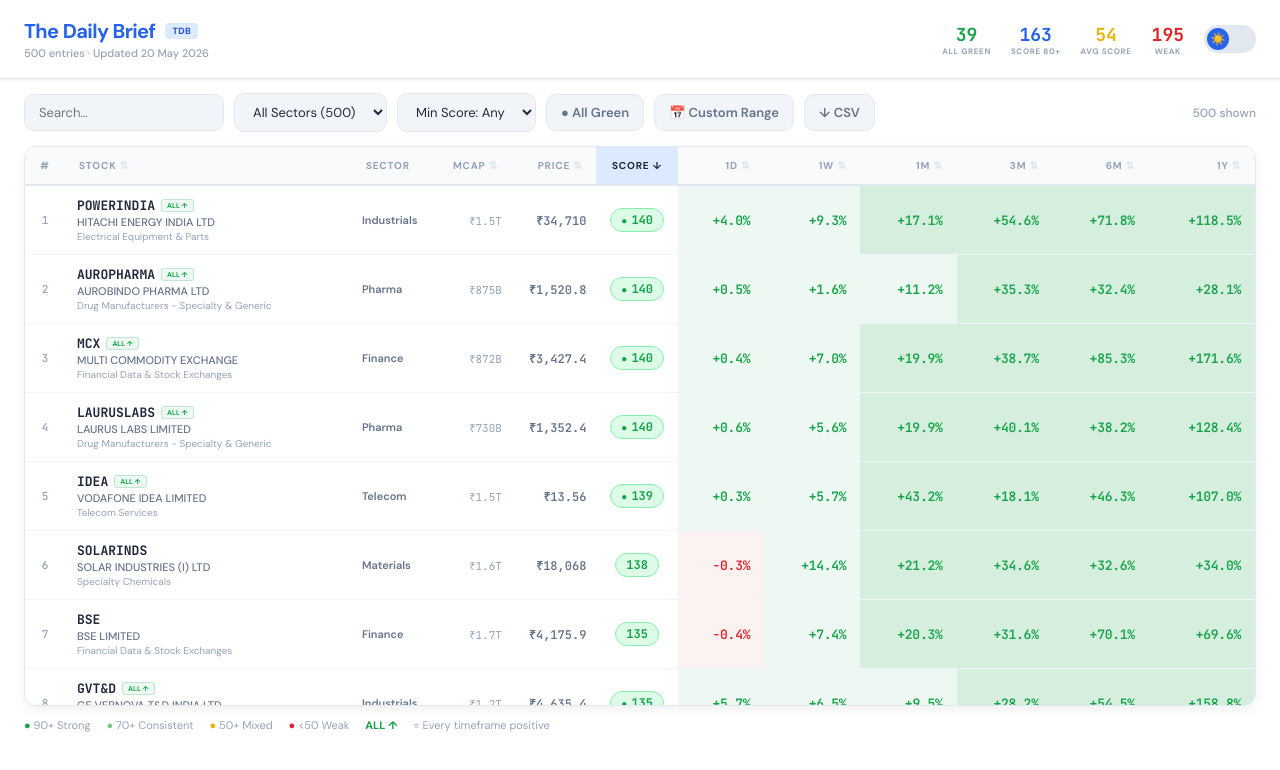
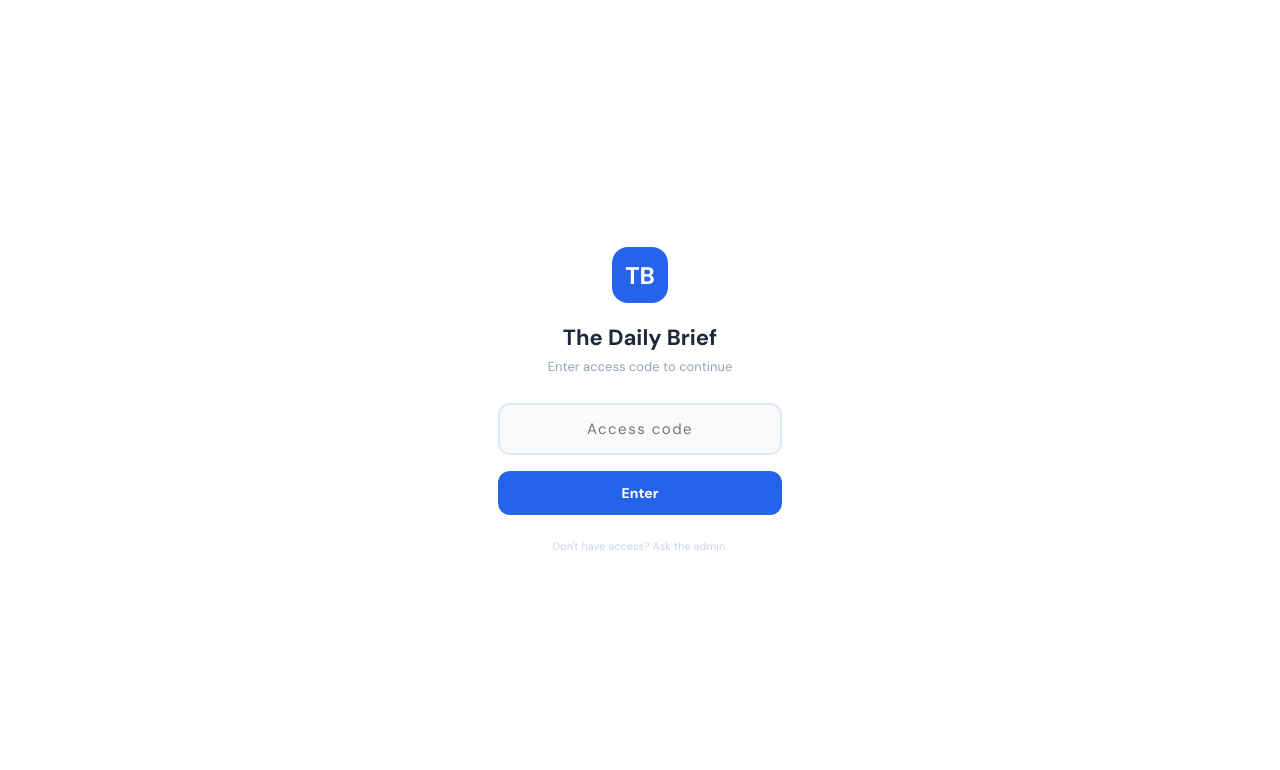
Before and after one commit to SaiGitGod/Stock-return-Screener, a React (Vite) app: page / in a window 1280 px wide. Shown: the top 770 px of the page. Built offline with nearby package versions, Linux system fonts and the light colour scheme.

Commit message:
Update App.jsx

```diff
--- a/src/App.jsx
+++ b/src/App.jsx
@@ -1,4 +1,104 @@
 import { useState, useMemo, useEffect, useCallback } from "react";
+
+// ── Password Gate ──
+// To change the password: replace the text inside the quotes below.
+// Share this password with your friends so they can access the site.
+const ACCESS_PASSWORD = "04051997";
+
+function simpleHash(str) {
+  let h = 0;
+  for (let i = 0; i < str.length; i++) {
+    h = ((h << 5) - h) + str.charCodeAt(i);
+    h |= 0;
+  }
+  return h.toString(36);
+}
+
+const PASS_HASH = simpleHash(ACCESS_PASSWORD);
+
+function PasswordGate({ onUnlock }) {
+  const [input, setInput] = useState("");
+  const [error, setError] = useState(false);
+  const [shake, setShake] = useState(false);
+
+  const handleSubmit = () => {
+    if (simpleHash(input.trim()) === PASS_HASH) {
+      try { sessionStorage.setItem("tdb-auth", PASS_HASH); } catch {}
+      onUnlock();
+    } else {
+      setError(true);
+      setShake(true);
+      setTimeout(() => setShake(false), 500);
+    }
+  };
+
+  return (
+    <div style={{
+      minHeight: "100vh", display: "flex", alignItems: "center", justifyContent: "center",
+      background: "#ffffff", fontFamily: "'DM Sans', sans-serif",
+    }}>
+      <link href="https://fonts.googleapis.com/css2?family=DM+Sans:wght@400;500;600;700&display=swap" rel="stylesheet" />
+      <div style={{
+        textAlign: "center", padding: 48, maxWidth: 380, width: "100%",
+        animation: shake ? "shake 0.4s ease" : "none",
+      }}>
+        <style>{`
+          @keyframes shake {
+            0%, 100% { transform: translateX(0); }
+            20%, 60% { transform: translateX(-8px); }
+            40%, 80% { transform: translateX(8px); }
+          }
+        `}</style>
+        <div style={{
+          width: 56, height: 56, borderRadius: 16, background: "#2563eb",
+          display: "flex", alignItems: "center", justifyContent: "center",
+          margin: "0 auto 20px", fontSize: 24, color: "#fff", fontWeight: 700,
+        }}>TB</div>
+        <h1 style={{ fontSize: 22, fontWeight: 700, color: "#1e293b", marginBottom: 6 }}>The Daily Brief</h1>
+        <p style={{ fontSize: 13, color: "#94a3b8", marginBottom: 28 }}>Enter access code to continue</p>
+
+        <input
+          type="password"
+          value={input}
+          onChange={e => { setInput(e.target.value); setError(false); }}
+          onKeyDown={e => e.key === "Enter" && handleSubmit()}
+          placeholder="Access code"
+          autoFocus
+          style={{
+            width: "100%", padding: "14px 16px", fontSize: 15,
+            border: `2px solid ${error ? "#ef4444" : "#e2e8f0"}`,
+            borderRadius: 12, outline: "none", textAlign: "center",
+            fontFamily: "'DM Sans', sans-serif", color: "#1e293b",
+            background: "#f8fafc", letterSpacing: "0.1em",
+            transition: "border 0.2s",
+          }}
+        />
+
+        {error && (
+          <p style={{ fontSize: 12, color: "#ef4444", marginTop: 10, fontWeight: 500 }}>
+            Incorrect code. Try again.
+          </p>
+        )}
+
+        <button onClick={handleSubmit} style={{
+          width: "100%", padding: "13px 0", marginTop: 16, fontSize: 14,
+          fontWeight: 700, color: "#ffffff", background: "#2563eb",
+          border: "none", borderRadius: 12, cursor: "pointer",
+          fontFamily: "'DM Sans', sans-serif", transition: "background 0.15s",
+        }}
+          onMouseEnter={e => e.target.style.background = "#1d4ed8"}
+          onMouseLeave={e => e.target.style.background = "#2563eb"}
+        >
+          Enter
+        </button>
+
+        <p style={{ fontSize: 11, color: "#cbd5e1", marginTop: 24 }}>
+          Don't have access? Ask the admin.
+        </p>
+      </div>
+    </div>
+  );
+}
 
 // ── Theme definitions ──
 const THEMES = {
@@ -229,6 +329,18 @@
 
 // ── Main App ──
 export default function App() {
+  const [authed, setAuthed] = useState(() => {
+    try { return sessionStorage.getItem("tdb-auth") === PASS_HASH; } catch { return false; }
+  });
+
+  if (!authed) {
+    return <PasswordGate onUnlock={() => setAuthed(true)} />;
+  }
+
+  return <Dashboard />;
+}
+
+function Dashboard() {
   const [isDark, setIsDark] = useState(() => {
     try { return localStorage.getItem("tdb-theme") === "dark"; } catch { return false; }
   });
```
